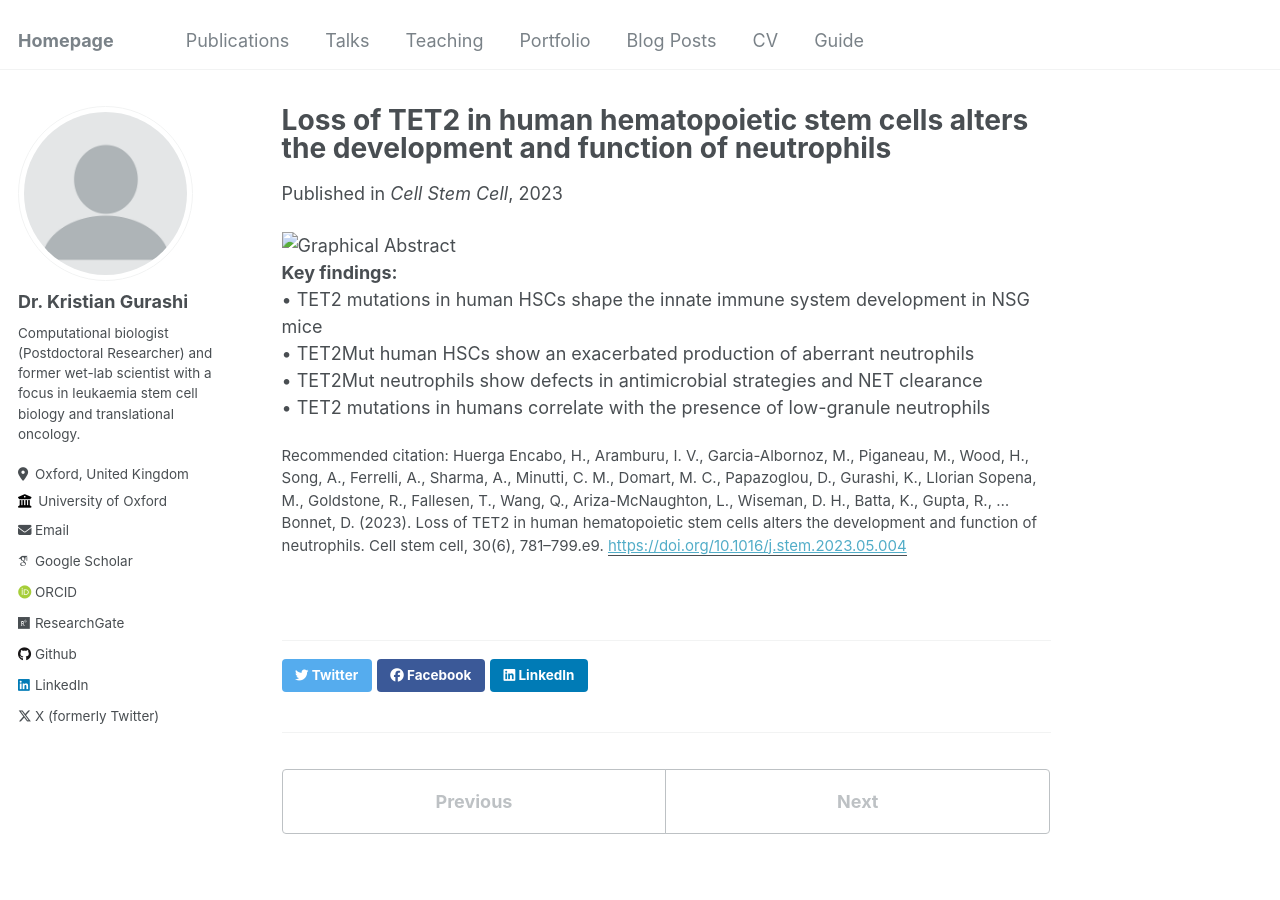
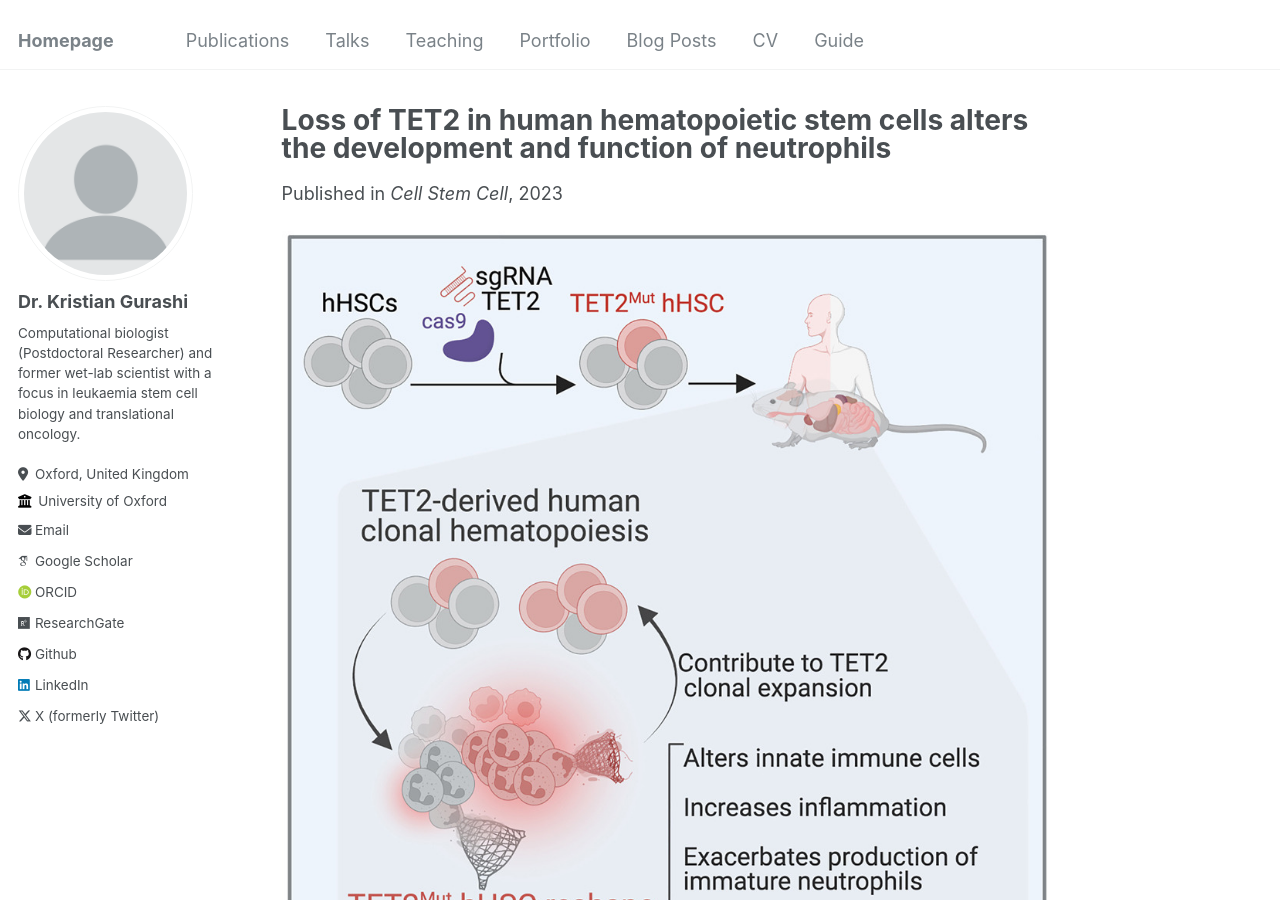
Before and after one commit to EspressoKris/Portfolio, a Jekyll site: the page built from _publications/2009-10-01-paper-title-number-1.md, in a window 1280 px wide and 900 px high. Built offline with Jekyll 4.4.1, drawn with Linux system fonts in a browser that asks for light colours; some web fonts are replaced.

Commit message:
20250216__16:43__kgurashi

```diff
--- a/_publications/2009-10-01-paper-title-number-1.md
+++ b/_publications/2009-10-01-paper-title-number-1.md
@@ -10,7 +10,7 @@
 ---
 
 <div class="publication-image">
-  <img src="/images/publications/2023_HuergaEncabo.jpg" alt="Graphical Abstract">
+  <img src="https://raw.githubusercontent.com/EspressoKris/Portfolio/master/images/GraphicalAbstracts/2023_HuergaEncabo.jpg" alt="Graphical Abstract">
   <p class="caption">
     <strong>Key findings:</strong><br/>
     • TET2 mutations in human HSCs shape the innate immune system development in NSG mice<br/>
```
